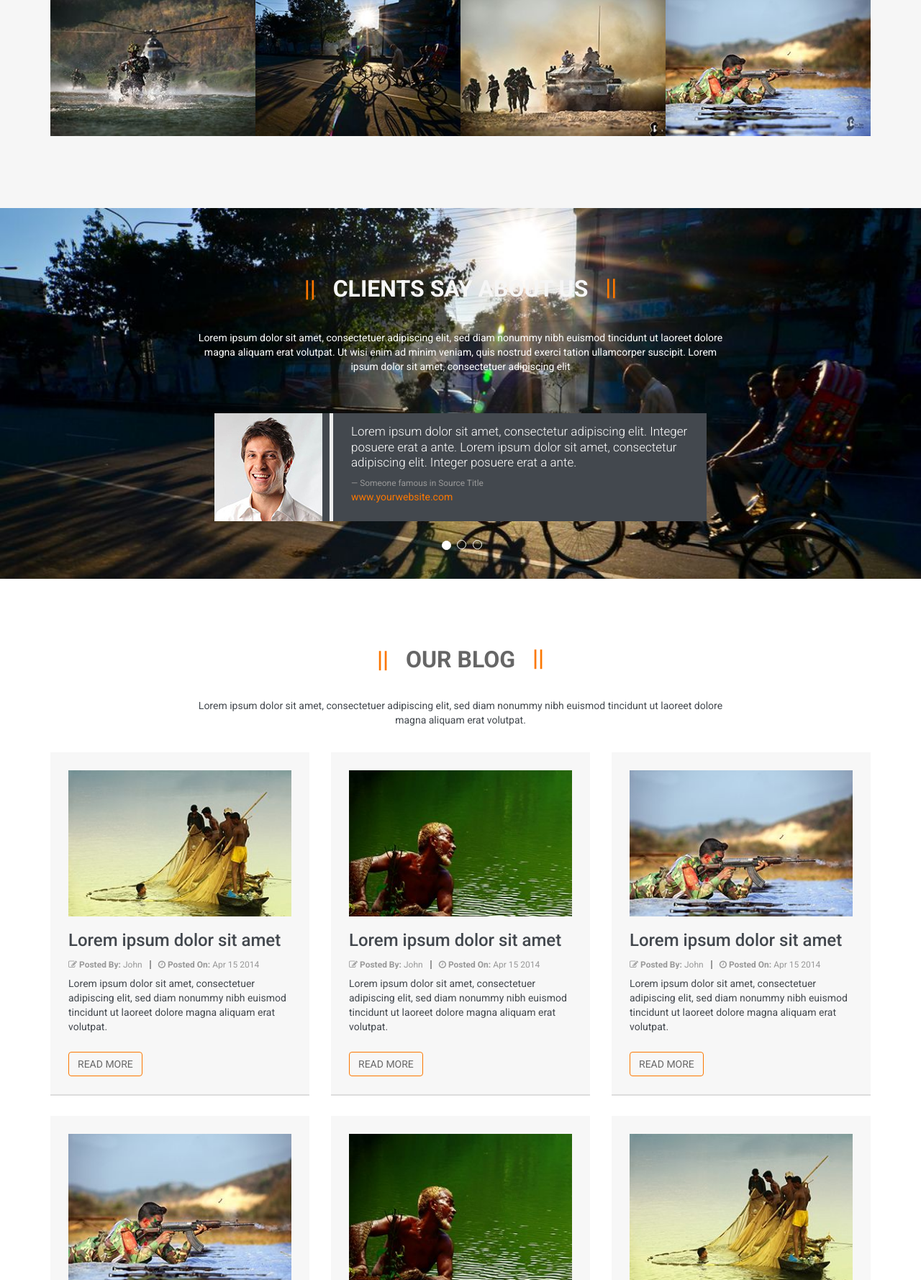
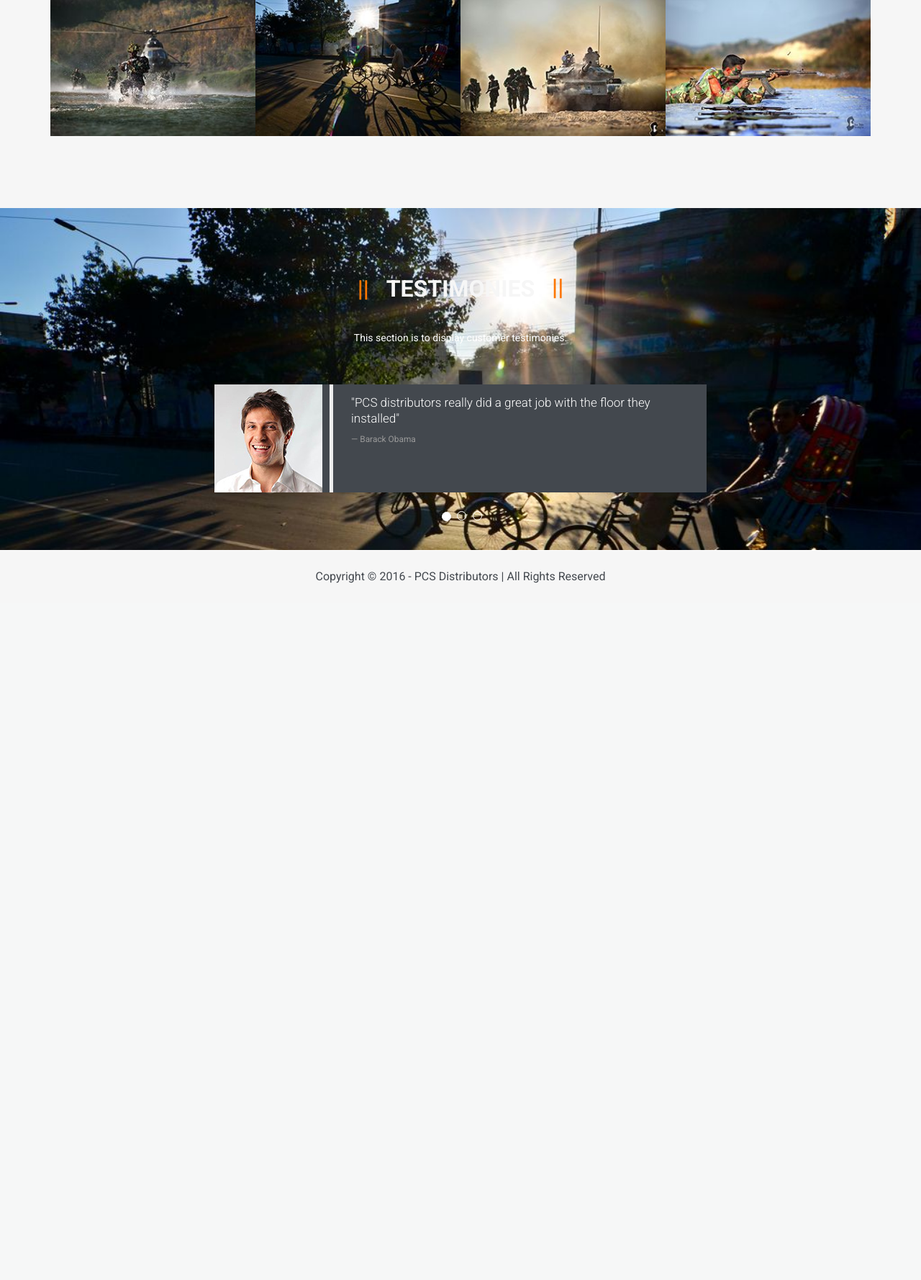
Before and after one commit to concon52/pcsfloors, a PHP site: page / in a window 1280 px wide. Shown: the part 3866-5644 px from the top of the page at 72% size. After the commit the page ends 4676 px from the top, so only its background shows below. Run offline with PHP 8.4, Linux system fonts and the light colour scheme.

Commit message:
Deleted unnecessary sections. Fixed slider photo text.
Removed blog section and contact section. Added relevant text to the
slider photos.

```diff
--- a/new/css/responsive.css
+++ b/new/css/responsive.css
@@ -108,10 +108,6 @@
 	#gmap iframe{
 		height:225px
 	}
-	.contact-address{
-		padding-left:10px;
-		padding-right:10px
-	}
 	.pattern{
 		height:960px
 	}
--- a/new/index.html
+++ b/new/index.html
@@ -72,24 +72,24 @@
 				<div class="item active" style="background-image: url(images/slider/slide3.jpg)">
 					<div class="carousel-caption">
 						<div>
-							<h2 class="heading animated bounceInDown">'Himu' Onepage HTML Template</h2>
-							<p class="animated bounceInUp">Fully Professional one page template</p>
+							<h2 class="heading animated bounceInDown">PCS Distributors</h2>
+							<p class="animated bounceInUp">Providing high quality floors</p>
 							<a class="btn btn-default slider-btn animated fadeIn" href="#">Browse Flooring Selection</a>
 						</div>
 					</div>
 				</div>
 				<div class="item" style="background-image: url(images/slider/slide2.jpg)">
 					<div class="carousel-caption"> <div>
-						<h2 class="heading animated bounceInDown">Get All in Onepage</h2>
-						<p class="animated bounceInUp">Everything is outstanding </p> <a class="btn btn-default slider-btn animated fadeIn" href="#">Browse Flooring Selection</a>
+						<h2 class="heading animated bounceInDown">Order a sample today!</h2>
+						<p class="animated bounceInUp">We provide high quality samples</p> <a class="btn btn-default slider-btn animated fadeIn" href="#">Browse Flooring Selection</a>
 					</div>
 				</div>
 			</div>
 			<div class="item" style="background-image: url(images/slider/slide1.jpg)">
 				<div class="carousel-caption">
 					<div>
-						<h2 class="heading animated bounceInRight">Fully Responsive Template</h2>
-						<p class="animated bounceInLeft">100% Responsive HTML template</p>
+						<h2 class="heading animated bounceInRight">Extensive collection of flooring options</h2>
+						<p class="animated bounceInLeft">100% At PCS Distributors we provide a access to many different manufacturers</p>
 						<a class="btn btn-default slider-btn animated bounceInUp" href="#">Browse Flooring Selection</a>
 					</div>
 				</div>
@@ -538,8 +538,8 @@
 							<div class="clients-wrapper">
 								<div class="row text-center">
 									<div class="col-sm-8 col-sm-offset-2">
-										<h2 class="title-one">Clients Say About Us</h2>
-										<p>Lorem ipsum dolor sit amet, consectetuer adipiscing elit, sed diam nonummy nibh euismod tincidunt ut laoreet dolore magna aliquam erat volutpat. Ut wisi enim ad minim veniam, quis nostrud exerci tation ullamcorper suscipit. Lorem ipsum dolor sit amet, consectetuer adipiscing elit</p>
+										<h2 class="title-one">Testimonies</h2>
+										<p>This section is to display customer testimonies.</p>
 									</div>
 								</div>
 								<div id="clients-carousel" class="carousel slide" data-ride="carousel"> <!-- Indicators -->
@@ -554,7 +554,7 @@
 												<div class="media">
 													<img class="pull-left" src="images/clients/client1.jpg" alt="">
 													<div class="media-body">
-														<blockquote><p>Lorem ipsum dolor sit amet, consectetur adipiscing elit. Integer posuere erat a ante. Lorem ipsum dolor sit amet, consectetur adipiscing elit. Integer posuere erat a ante.</p><small>Someone famous in Source Title</small><a href="">www.yourwebsite.com</a></blockquote>
+														<blockquote><p>"PCS distributors really did a great job with the floor they installed"</p><small>Barack Obama</small></blockquote>
 													</div>
 												</div>
 											</div>
@@ -564,7 +564,7 @@
 												<div class="media">
 													<img class="pull-left" src="images/clients/client3.jpg" alt="">
 													<div class="media-body">
-														<blockquote><p>Lorem ipsum dolor sit amet, consectetur adipiscing elit. Integer posuere erat a ante. Lorem ipsum dolor sit amet, consectetur adipiscing elit. Integer posuere erat a ante.</p><small>Someone famous in Source Title</small><a href="">www.yourwebsite.com</a></blockquote>
+														<blockquote><p>"PCS distributors got me the samples I needed and they were extremely high quality!"</p><small>George Bush</small></blockquote>
 													</div>
 												</div>
 											</div>
@@ -574,7 +574,7 @@
 												<div class="media">
 													<img class="pull-left" src="images/clients/client2.jpg" alt="">
 													<div class="media-body">
-														<blockquote><p>Lorem ipsum dolor sit amet, consectetur adipiscing elit. Integer posuere erat a ante. Lorem ipsum dolor sit amet, consectetur adipiscing elit. Integer posuere erat a ante.</p><small>Someone famous in Source Title</small><a href="">www.yourwebsite.com</a></blockquote>
+														<blockquote><p>"PCS distributors is the best!"</p><small>Michael Jordan</small></blockquote>
 													</div>
 												</div>
 											</div>
@@ -584,222 +584,6 @@
 							</div>
 						</div>
 					</section><!--/#clients-->
-
-					<section id="blog">
-						<div class="container">
-							<div class="row text-center clearfix">
-								<div class="col-sm-8 col-sm-offset-2">
-									<h2 class="title-one">Our Blog</h2>
-									<p class="blog-heading">Lorem ipsum dolor sit amet, consectetuer adipiscing elit, sed diam nonummy nibh euismod tincidunt ut laoreet dolore magna aliquam erat volutpat.</p>
-								</div>
-							</div>
-							<div class="row">
-								<div class="col-sm-4">
-									<div class="single-blog">
-										<img src="images/blog/1.jpg" alt="" />
-										<h2>Lorem ipsum dolor sit amet</h2>
-										<ul class="post-meta">
-											<li><i class="fa fa-pencil-square-o"></i><strong> Posted By:</strong> John</li>
-											<li><i class="fa fa-clock-o"></i><strong> Posted On:</strong> Apr 15 2014</li>
-										</ul>
-										<div class="blog-content">
-											<p>Lorem ipsum dolor sit amet, consectetuer adipiscing elit, sed diam nonummy nibh euismod tincidunt ut laoreet dolore magna aliquam erat volutpat.</p>
-										</div>
-										<a href="" class="btn btn-primary" data-toggle="modal" data-target="#blog-detail">Read More</a>
-									</div>
-									<div class="modal fade" id="blog-detail" tabindex="-1" role="dialog" aria-hidden="true">
-										<div class="modal-dialog">
-											<div class="modal-content">
-												<div class="modal-body">
-													<button type="button" class="close" data-dismiss="modal" aria-hidden="true">&times;</button>
-													<img src="images/blog/3.jpg" alt="" />
-													<h2>Lorem ipsum dolor sit amet</h2>
-													<p>Lorem ipsum dolor sit amet, consectetuer adipiscing elit, sed diam nonummy nibh euismod tincidunt ut laoreet dolore magna aliquam erat volutpat.Lorem ipsum dolor sit amet, consectetuer adipiscing elit, sed diam nonummy nibh euismod tincidunt ut laoreet dolore magna aliquam erat volutpat.Lorem ipsum dolor sit amet, consectetuer adipiscing elit, sed diam nonummy nibh euismod tincidunt ut laoreet dolore magna aliquam erat volutpat.</p><p>Lorem ipsum dolor sit amet, consectetuer adipiscing elit, sed diam nonummy nibh euismod tincidunt ut laoreet dolore magna aliquam erat volutpat.Lorem ipsum dolor sit amet, consectetuer adipiscing elit, sed diam nonummy nibh euismod tincidunt ut laoreet dolore magna aliquam erat volutpat.Lorem ipsum dolor sit amet, consectetuer adipiscing elit, sed diam nonummy nibh euismod tincidunt ut laoreet dolore magna aliquam erat volutpat.</p>
-												</div>
-											</div>
-										</div>
-									</div>
-								</div>
-								<div class="col-sm-4">
-									<div class="single-blog">
-										<img src="images/blog/2.jpg" alt="" />
-										<h2>Lorem ipsum dolor sit amet</h2>
-										<ul class="post-meta">
-											<li><i class="fa fa-pencil-square-o"></i><strong> Posted By:</strong> John</li>
-											<li><i class="fa fa-clock-o"></i><strong> Posted On:</strong> Apr 15 2014</li>
-										</ul>
-										<div class="blog-content">
-											<p>Lorem ipsum dolor sit amet, consectetuer adipiscing elit, sed diam nonummy nibh euismod tincidunt ut laoreet dolore magna aliquam erat volutpat.</p>
-										</div>
-										<a href="" class="btn btn-primary" data-toggle="modal" data-target="#blog-two">Read More</a>
-									</div>
-									<div class="modal fade" id="blog-two" tabindex="-1" role="dialog" aria-hidden="true">
-										<div class="modal-dialog">
-											<div class="modal-content">
-												<div class="modal-body">
-													<button type="button" class="close" data-dismiss="modal" aria-hidden="true">&times;</button>
-													<img src="images/blog/2.jpg" alt="" />
-													<h2>Lorem ipsum dolor sit amet</h2>
-													<p>Lorem ipsum dolor sit amet, consectetuer adipiscing elit, sed diam nonummy nibh euismod tincidunt ut laoreet dolore magna aliquam erat volutpat.Lorem ipsum dolor sit amet, consectetuer adipiscing elit, sed diam nonummy nibh euismod tincidunt ut laoreet dolore magna aliquam erat volutpat.Lorem ipsum dolor sit amet, consectetuer adipiscing elit, sed diam nonummy nibh euismod tincidunt ut laoreet dolore magna aliquam erat volutpat.</p><p>Lorem ipsum dolor sit amet, consectetuer adipiscing elit, sed diam nonummy nibh euismod tincidunt ut laoreet dolore magna aliquam erat volutpat.Lorem ipsum dolor sit amet, consectetuer adipiscing elit, sed diam nonummy nibh euismod tincidunt ut laoreet dolore magna aliquam erat volutpat.Lorem ipsum dolor sit amet, consectetuer adipiscing elit, sed diam nonummy nibh euismod tincidunt ut laoreet dolore magna aliquam erat volutpat.</p>
-												</div>
-											</div>
-										</div>
-									</div>
-								</div>
-								<div class="col-sm-4">
-									<div class="single-blog">
-										<img src="images/blog/3.jpg" alt="" />
-										<h2>Lorem ipsum dolor sit amet</h2>
-										<ul class="post-meta">
-											<li><i class="fa fa-pencil-square-o"></i><strong> Posted By:</strong> John</li>
-											<li><i class="fa fa-clock-o"></i><strong> Posted On:</strong> Apr 15 2014</li>
-										</ul>
-										<div class="blog-content">
-											<p>Lorem ipsum dolor sit amet, consectetuer adipiscing elit, sed diam nonummy nibh euismod tincidunt ut laoreet dolore magna aliquam erat volutpat.</p>
-										</div>
-										<a href="" class="btn btn-primary" data-toggle="modal" data-target="#blog-three">Read More</a>
-									</div>
-									<div class="modal fade" id="blog-three" tabindex="-1" role="dialog" aria-hidden="true">
-										<div class="modal-dialog">
-											<div class="modal-content">
-												<div class="modal-body">
-													<button type="button" class="close" data-dismiss="modal" aria-hidden="true">&times;</button>
-													<img src="images/blog/3.jpg" alt="" />
-													<h2>Lorem ipsum dolor sit amet</h2>
-													<p>Lorem ipsum dolor sit amet, consectetuer adipiscing elit, sed diam nonummy nibh euismod tincidunt ut laoreet dolore magna aliquam erat volutpat.Lorem ipsum dolor sit amet, consectetuer adipiscing elit, sed diam nonummy nibh euismod tincidunt ut laoreet dolore magna aliquam erat volutpat.Lorem ipsum dolor sit amet, consectetuer adipiscing elit, sed diam nonummy nibh euismod tincidunt ut laoreet dolore magna aliquam erat volutpat.</p><p>Lorem ipsum dolor sit amet, consectetuer adipiscing elit, sed diam nonummy nibh euismod tincidunt ut laoreet dolore magna aliquam erat volutpat.Lorem ipsum dolor sit amet, consectetuer adipiscing elit, sed diam nonummy nibh euismod tincidunt ut laoreet dolore magna aliquam erat volutpat.Lorem ipsum dolor sit amet, consectetuer adipiscing elit, sed diam nonummy nibh euismod tincidunt ut laoreet dolore magna aliquam erat volutpat.</p>
-												</div>
-											</div>
-										</div>
-									</div>
-								</div>
-								<div class="col-sm-4">
-									<div class="single-blog">
-										<img src="images/blog/3.jpg" alt="" />
-										<h2>Lorem ipsum dolor sit amet</h2>
-										<ul class="post-meta">
-											<li><i class="fa fa-pencil-square-o"></i><strong> Posted By:</strong> John</li>
-											<li><i class="fa fa-clock-o"></i><strong> Posted On:</strong> Apr 15 2014</li>
-										</ul>
-										<div class="blog-content">
-											<p>Lorem ipsum dolor sit amet, consectetuer adipiscing elit, sed diam nonummy nibh euismod tincidunt ut laoreet dolore magna aliquam erat volutpat.</p>
-										</div>
-										<a href="" class="btn btn-primary" data-toggle="modal" data-target="#blog-four">Read More</a></div>
-										<div class="modal fade" id="blog-four" tabindex="-1" role="dialog" aria-hidden="true">
-											<div class="modal-dialog">
-												<div class="modal-content">
-													<div class="modal-body">
-														<button type="button" class="close" data-dismiss="modal" aria-hidden="true">&times;</button>
-														<img src="images/blog/3.jpg" alt="" />
-														<h2>Lorem ipsum dolor sit amet</h2>
-														<p>Lorem ipsum dolor sit amet, consectetuer adipiscing elit, sed diam nonummy nibh euismod tincidunt ut laoreet dolore magna aliquam erat volutpat.Lorem ipsum dolor sit amet, consectetuer adipiscing elit, sed diam nonummy nibh euismod tincidunt ut laoreet dolore magna aliquam erat volutpat.Lorem ipsum dolor sit amet, consectetuer adipiscing elit, sed diam nonummy nibh euismod tincidunt ut laoreet dolore magna aliquam erat volutpat.</p><p>Lorem ipsum dolor sit amet, consectetuer adipiscing elit, sed diam nonummy nibh euismod tincidunt ut laoreet dolore magna aliquam erat volutpat.Lorem ipsum dolor sit amet, consectetuer adipiscing elit, sed diam nonummy nibh euismod tincidunt ut laoreet dolore magna aliquam erat volutpat.Lorem ipsum dolor sit amet, consectetuer adipiscing elit, sed diam nonummy nibh euismod tincidunt ut laoreet dolore magna aliquam erat volutpat.</p>
-													</div>
-												</div>
-											</div>
-										</div>
-									</div>
-									<div class="col-sm-4">
-										<div class="single-blog">
-											<img src="images/blog/2.jpg" alt="" />
-											<h2>Lorem ipsum dolor sit amet</h2>
-											<ul class="post-meta">
-												<li><i class="fa fa-pencil-square-o"></i><strong> Posted By:</strong> John</li>
-												<li><i class="fa fa-clock-o"></i><strong> Posted On:</strong> Apr 15 2014</li>
-											</ul>
-											<div class="blog-content">
-												<p>Lorem ipsum dolor sit amet, consectetuer adipiscing elit, sed diam nonummy nibh euismod tincidunt ut laoreet dolore magna aliquam erat volutpat.</p>
-											</div>
-											<a href="" class="btn btn-primary" data-toggle="modal" data-target="#blog-six">Read More</a>
-										</div>
-										<div class="modal fade" id="blog-six" tabindex="-1" role="dialog" aria-hidden="true">
-											<div class="modal-dialog">
-												<div class="modal-content">
-													<div class="modal-body">
-														<button type="button" class="close" data-dismiss="modal" aria-hidden="true">&times;</button>
-														<img src="images/blog/2.jpg" alt="" />
-														<h2>Lorem ipsum dolor sit amet</h2>
-														<p>Lorem ipsum dolor sit amet, consectetuer adipiscing elit, sed diam nonummy nibh euismod tincidunt ut laoreet dolore magna aliquam erat volutpat.Lorem ipsum dolor sit amet, consectetuer adipiscing elit, sed diam nonummy nibh euismod tincidunt ut laoreet dolore magna aliquam erat volutpat.Lorem ipsum dolor sit amet, consectetuer adipiscing elit, sed diam nonummy nibh euismod tincidunt ut laoreet dolore magna aliquam erat volutpat.</p><p>Lorem ipsum dolor sit amet, consectetuer adipiscing elit, sed diam nonummy nibh euismod tincidunt ut laoreet dolore magna aliquam erat volutpat.Lorem ipsum dolor sit amet, consectetuer adipiscing elit, sed diam nonummy nibh euismod tincidunt ut laoreet dolore magna aliquam erat volutpat.Lorem ipsum dolor sit amet, consectetuer adipiscing elit, sed diam nonummy nibh euismod tincidunt ut laoreet dolore magna aliquam erat volutpat.</p>
-													</div>
-												</div>
-											</div>
-										</div>
-									</div>
-
-									<div class="col-sm-4">
-										<div class="single-blog">
-											<img src="images/blog/1.jpg" alt="" />
-											<h2>Lorem ipsum dolor sit amet</h2>
-											<ul class="post-meta">
-												<li><i class="fa fa-pencil-square-o"></i><strong> Posted By:</strong> John</li>
-												<li><i class="fa fa-clock-o"></i><strong> Posted On:</strong> Apr 15 2014</li>
-											</ul>
-											<div class="blog-content">
-												<p>Lorem ipsum dolor sit amet, consectetuer adipiscing elit, sed diam nonummy nibh euismod tincidunt ut laoreet dolore magna aliquam erat volutpat.</p>
-											</div>
-											<a href="" class="btn btn-primary" data-toggle="modal" data-target="#blog-seven">Read More</a>
-										</div>
-										<div class="modal fade" id="blog-seven" tabindex="-1" role="dialog" aria-hidden="true">
-											<div class="modal-dialog">
-												<div class="modal-content">
-													<div class="modal-body">
-														<button type="button" class="close" data-dismiss="modal" aria-hidden="true">&times;</button>
-														<img src="images/blog/1.jpg" alt="" />
-														<h2>Lorem ipsum dolor sit amet</h2>
-														<p>Lorem ipsum dolor sit amet, consectetuer adipiscing elit, sed diam nonummy nibh euismod tincidunt ut laoreet dolore magna aliquam erat volutpat.Lorem ipsum dolor sit amet, consectetuer adipiscing elit, sed diam nonummy nibh euismod tincidunt ut laoreet dolore magna aliquam erat volutpat.Lorem ipsum dolor sit amet, consectetuer adipiscing elit, sed diam nonummy nibh euismod tincidunt ut laoreet dolore magna aliquam erat volutpat.</p><p>Lorem ipsum dolor sit amet, consectetuer adipiscing elit, sed diam nonummy nibh euismod tincidunt ut laoreet dolore magna aliquam erat volutpat.Lorem ipsum dolor sit amet, consectetuer adipiscing elit, sed diam nonummy nibh euismod tincidunt ut laoreet dolore magna aliquam erat volutpat.Lorem ipsum dolor sit amet, consectetuer adipiscing elit, sed diam nonummy nibh euismod tincidunt ut laoreet dolore magna aliquam erat volutpat.</p>
-													</div>
-												</div>
-											</div>
-										</div>
-									</div>
-								</div>
-							</div>
-						</section> <!--/#blog-->
-
-						<section id="contact">
-							<div class="container">
-								<div class="row text-center clearfix">
-									<div class="col-sm-8 col-sm-offset-2">
-										<div class="contact-heading">
-											<h2 class="title-one">Contact With Us</h2>
-											<p>Lorem ipsum dolor sit amet, consectetuer adipiscing elit</p>
-										</div>
-									</div>
-								</div>
-							</div>
-							<div class="container">
-								<div class="contact-details">
-									<div class="pattern"></div>
-									<div class="row text-center clearfix">
-										<div class="col-sm-6">
-											<div class="contact-address"><address><p><span>Devs</span>Cluster</p><strong>36 North Kafrul<br>Dhaka Cantonment Area<br> Dhaka-1206, Bangladesh</strong><br><small>( Lorem ipsum dolor sit amet, consectetuer adipiscing elit )</small></address>
-												<div class="social-icons">
-													<a href="#"><i class="fa fa-facebook"></i></a><a href="#"><i class="fa fa-twitter"></i></a>
-													<a href="#"><i class="fa fa-google-plus"></i></a><a href="#"><i class="fa fa-dribbble"></i></a>
-													<a href="#"><i class="fa fa-linkedin"></i></a>
-												</div>
-											</div>
-										</div>
-										<div class="col-sm-6">
-											<div id="contact-form-section">
-												<div class="status alert alert-success" style="display: none"></div>
-												<form id="contact-form" class="contact" name="contact-form" method="post" action="send-mail.php">
-													<div class="form-group">
-														<input type="text" name="name" class="form-control name-field" required="required" placeholder="Your Name"></div>
-														<div class="form-group">
-															<input type="email" name="email" class="form-control mail-field" required="required" placeholder="Your Email">
-														</div>
-														<div class="form-group">
-															<textarea name="message" id="message" required="required" class="form-control" rows="8" placeholder="Message"></textarea>
-														</div>
-														<div class="form-group">
-															<button type="submit" class="btn btn-primary">Send</button>
-														</div>
-													</form>
-												</div>
-											</div>
-										</div>
-									</div>
-								</div>
-							</section> <!--/#contact-->
 
 	<footer id="footer">
 		<div class="container">
```
